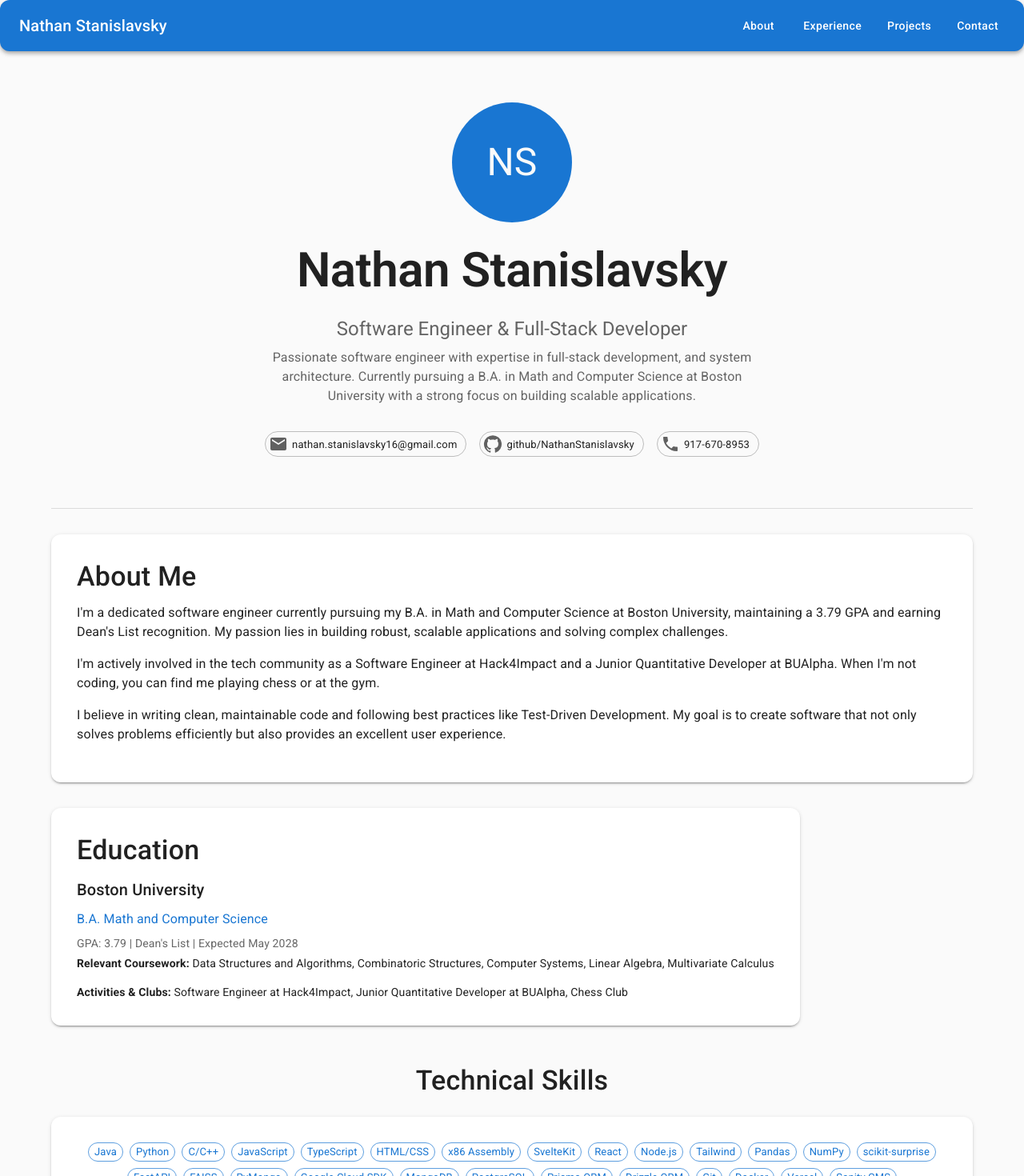
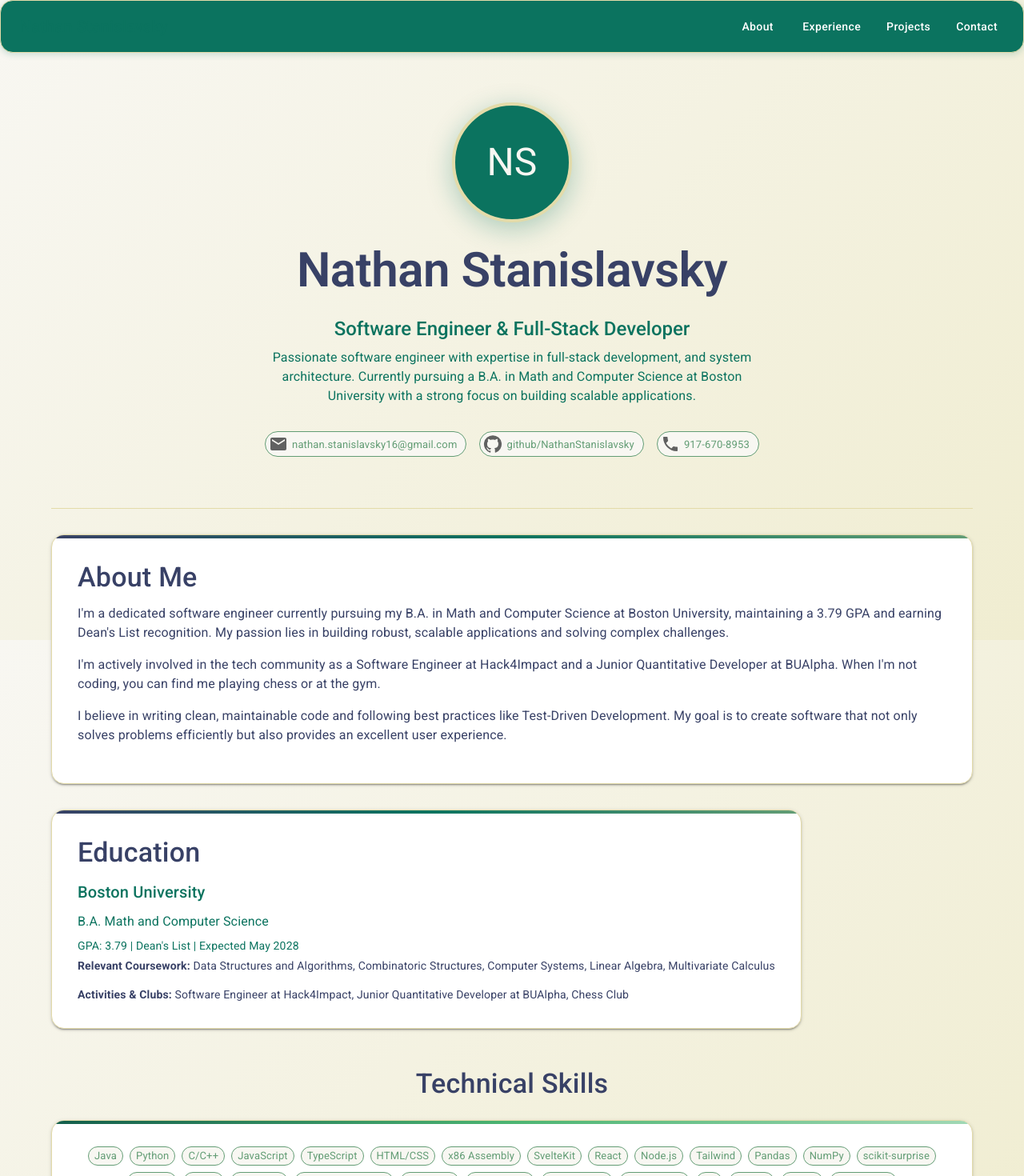
Before and after one commit to NathanStanislavsky/NathanStanislavsky.github.io, a React (Vite) app: page / in a window 1280 px wide. Shown: the top 1470 px of the page at 80% size. Built offline with nearby package versions, Linux system fonts and the light colour scheme.

Commit message:
changed color scheme

```diff
--- a/src/App.jsx
+++ b/src/App.jsx
@@ -10,24 +10,49 @@ import Footer from './components/Footer';
 const theme = createTheme({
   palette: {
     primary: {
-      main: '#1976d2',
+      main: '#0B735F', // Deep teal
+      light: '#639D75', // Medium sage green
+      dark: '#384166', // Deep blue-gray
     },
     secondary: {
-      main: '#dc004e',
+      main: '#E3DBA9', // Warm cream
+      light: '#F0EDD1', // Lighter cream
+      dark: '#D4C98A', // Darker cream
     },
     background: {
-      default: '#fafafa',
+      default: '#F8F7F2', // Very light cream-tinted white
+      paper: '#FFFFFF',
     },
+    text: {
+      primary: '#384166', // Deep blue-gray for main text
+      secondary: '#0B735F', // Deep teal for secondary text
+    },
+    divider: '#E3DBA9', // Warm cream for dividers
   },
   typography: {
     fontFamily: '"Roboto", "Helvetica", "Arial", sans-serif',
+    h1: {
+      color: '#384166',
+      fontWeight: 700,
+    },
     h2: {
+      color: '#384166',
       fontWeight: 600,
     },
     h3: {
+      color: '#384166',
       fontWeight: 600,
     },
     h4: {
+      color: '#384166',
+      fontWeight: 500,
+    },
+    h5: {
+      color: '#0B735F',
+      fontWeight: 500,
+    },
+    h6: {
+      color: '#0B735F',
       fontWeight: 500,
     },
   },
@@ -37,20 +62,77 @@ const theme = createTheme({
         root: {
           textTransform: 'none',
           borderRadius: 8,
+          '&:hover': {
+            transform: 'translateY(-2px)',
+            boxShadow: '0 4px 12px rgba(11, 115, 95, 0.3)',
+          },
+        },
+        contained: {
+          backgroundColor: '#0B735F',
+          color: '#FFFFFF',
+          '&:hover': {
+            backgroundColor: '#384166',
+          },
+        },
+        outlined: {
+          borderColor: '#639D75',
+          color: '#639D75',
+          '&:hover': {
+            backgroundColor: 'rgba(99, 157, 117, 0.1)',
+            borderColor: '#0B735F',
+          },
         },
       },
     },
     MuiCard: {
       styleOverrides: {
         root: {
-          borderRadius: 12,
+          borderRadius: 16,
+          border: '1px solid #E3DBA9',
+          '&:hover': {
+            boxShadow: '0 8px 24px rgba(11, 115, 95, 0.15)',
+            transform: 'translateY(-4px)',
+          },
         },
       },
     },
     MuiPaper: {
       styleOverrides: {
         root: {
-          borderRadius: 12,
+          borderRadius: 16,
+          border: '1px solid #E3DBA9',
+        },
+      },
+    },
+    MuiAppBar: {
+      styleOverrides: {
+        root: {
+          backgroundColor: '#0B735F',
+          boxShadow: '0 2px 8px rgba(11, 115, 95, 0.2)',
+        },
+      },
+    },
+    MuiChip: {
+      styleOverrides: {
+        root: {
+          backgroundColor: '#F8F7F2',
+          borderColor: '#639D75',
+          color: '#639D75',
+          '&:hover': {
+            backgroundColor: '#639D75',
+            color: '#FFFFFF',
+          },
+        },
+        outlined: {
+          borderColor: '#639D75',
+          color: '#639D75',
+        },
+      },
+    },
+    MuiDivider: {
+      styleOverrides: {
+        root: {
+          borderColor: '#E3DBA9',
         },
       },
     },
--- a/src/components/About.jsx
+++ b/src/components/About.jsx
@@ -31,7 +31,13 @@ const About = () => {
               mx: 'auto',
               mb: 3,
               fontSize: '3rem',
-              bgcolor: 'primary.main'
+              bgcolor: 'primary.main',
+              border: '4px solid #E3DBA9',
+              boxShadow: '0 8px 32px rgba(11, 115, 95, 0.3)',
+              '&:hover': {
+                transform: 'scale(1.05)',
+                boxShadow: '0 12px 40px rgba(11, 115, 95, 0.4)',
+              },
             }}
           >
             NS
@@ -55,6 +61,13 @@ const About = () => {
               clickable
               variant="outlined"
               onClick={() => window.open('mailto:nathan.stanislavsky16@gmail.com', '_blank')}
+              sx={{
+                '&:hover': {
+                  backgroundColor: 'primary.main',
+                  color: 'white',
+                  transform: 'translateY(-2px)',
+                },
+              }}
             />
             <Chip
               icon={<GitHub />}
@@ -62,6 +75,13 @@ const About = () => {
               clickable
               variant="outlined"
               onClick={() => window.open('https://github.com/NathanStanislavsky', '_blank')}
+              sx={{
+                '&:hover': {
+                  backgroundColor: 'primary.main',
+                  color: 'white',
+                  transform: 'translateY(-2px)',
+                },
+              }}
             />
             <Chip
               icon={<Phone />}
@@ -69,6 +89,13 @@ const About = () => {
               clickable
               variant="outlined"
               onClick={() => window.open('tel:917-670-8953', '_blank')}
+              sx={{
+                '&:hover': {
+                  backgroundColor: 'primary.main',
+                  color: 'white',
+                  transform: 'translateY(-2px)',
+                },
+              }}
             />
           </Box>
         </Box>
@@ -78,7 +105,17 @@ const About = () => {
         {/* About Content */}
         <Grid container spacing={4}>
           <Grid item xs={12} md={6}>
-            <Paper elevation={2} sx={{ p: 4, height: '100%' }}>
+            <Paper elevation={2} sx={{ p: 4, height: '100%', position: 'relative', overflow: 'hidden' }}>
+              <Box
+                sx={{
+                  position: 'absolute',
+                  top: 0,
+                  left: 0,
+                  right: 0,
+                  height: '4px',
+                  background: 'linear-gradient(90deg, #384166, #0B735F, #639D75)',
+                }}
+              />
               <Typography variant="h4" gutterBottom>
                 About Me
               </Typography>
@@ -99,7 +136,17 @@ const About = () => {
           </Grid>
 
           <Grid item xs={12} md={6}>
-            <Paper elevation={2} sx={{ p: 4, height: '100%' }}>
+            <Paper elevation={2} sx={{ p: 4, height: '100%', position: 'relative', overflow: 'hidden' }}>
+              <Box
+                sx={{
+                  position: 'absolute',
+                  top: 0,
+                  left: 0,
+                  right: 0,
+                  height: '4px',
+                  background: 'linear-gradient(90deg, #384166, #0B735F, #639D75)',
+                }}
+              />
               <Typography variant="h4" gutterBottom>
                 Education
               </Typography>
@@ -128,7 +175,17 @@ const About = () => {
           <Typography variant="h4" gutterBottom align="center" sx={{ mb: 3 }}>
             Technical Skills
           </Typography>
-          <Paper elevation={2} sx={{ p: 4 }}>
+          <Paper elevation={2} sx={{ p: 4, position: 'relative', overflow: 'hidden' }}>
+            <Box
+              sx={{
+                position: 'absolute',
+                top: 0,
+                left: 0,
+                right: 0,
+                height: '4px',
+                background: 'linear-gradient(90deg, #135E4B, #4CB572, #A1D8B5)',
+              }}
+            />
             <Box sx={{ display: 'flex', flexWrap: 'wrap', gap: 1, justifyContent: 'center' }}>
               {skills.map((skill) => (
                 <Chip
@@ -137,6 +194,13 @@ const About = () => {
                   variant="outlined"
                   color="primary"
                   size="small"
+                  sx={{
+                    '&:hover': {
+                      backgroundColor: 'primary.main',
+                      color: 'white',
+                      transform: 'translateY(-2px)',
+                    },
+                  }}
                 />
               ))}
             </Box>
--- a/src/index.css
+++ b/src/index.css
@@ -11,8 +11,9 @@ html {
 body {
   font-family: 'Roboto', 'Helvetica', 'Arial', sans-serif;
   line-height: 1.6;
-  color: #333;
-  background-color: #fafafa;
+  color: #384166;
+  background: linear-gradient(135deg, #F8F7F2 0%, #F0EDD1 100%);
+  background-attachment: fixed;
 }
 
 #root {
@@ -21,33 +22,68 @@ body {
   flex-direction: column;
 }
 
-/* Custom scrollbar */
+/* Custom scrollbar with earthy theme */
 ::-webkit-scrollbar {
-  width: 8px;
+  width: 10px;
 }
 
 ::-webkit-scrollbar-track {
-  background: #f1f1f1;
+  background: #F0EDD1;
 }
 
 ::-webkit-scrollbar-thumb {
-  background: #c1c1c1;
-  border-radius: 4px;
+  background: #639D75;
+  border-radius: 5px;
+  border: 2px solid #F0EDD1;
 }
 
 ::-webkit-scrollbar-thumb:hover {
-  background: #a8a8a8;
+  background: #0B735F;
 }
 
 /* Smooth transitions for interactive elements */
 button, a, .MuiCard-root, .MuiPaper-root {
-  transition: all 0.2s ease-in-out;
+  transition: all 0.3s cubic-bezier(0.4, 0, 0.2, 1);
 }
 
-/* Focus styles for accessibility */
+/* Focus styles for accessibility with earthy colors */
 button:focus, a:focus, input:focus, textarea:focus {
-  outline: 2px solid #1976d2;
+  outline: 2px solid #639D75;
   outline-offset: 2px;
+}
+
+/* Selection styling */
+::selection {
+  background-color: #E3DBA9;
+  color: #384166;
+}
+
+::-moz-selection {
+  background-color: #E3DBA9;
+  color: #384166;
+}
+
+/* Custom animations */
+@keyframes fadeInUp {
+  from {
+    opacity: 0;
+    transform: translateY(30px);
+  }
+  to {
+    opacity: 1;
+    transform: translateY(0);
+  }
+}
+
+@keyframes slideInLeft {
+  from {
+    opacity: 0;
+    transform: translateX(-30px);
+  }
+  to {
+    opacity: 1;
+    transform: translateX(0);
+  }
 }
 
 /* Responsive typography */
@@ -64,3 +100,21 @@ button:focus, a:focus, input:focus, textarea:focus {
     font-size: 1.5rem !important;
   }
 }
+
+/* Additional earthy styling */
+.earth-gradient {
+  background: linear-gradient(135deg, #384166 0%, #0B735F 50%, #639D75 100%);
+}
+
+.earth-accent {
+  background: linear-gradient(45deg, #639D75, #E3DBA9);
+}
+
+.earth-shadow {
+  box-shadow: 0 4px 20px rgba(11, 115, 95, 0.15);
+}
+
+.earth-border {
+  border: 2px solid #E3DBA9;
+  border-radius: 12px;
+}
```
